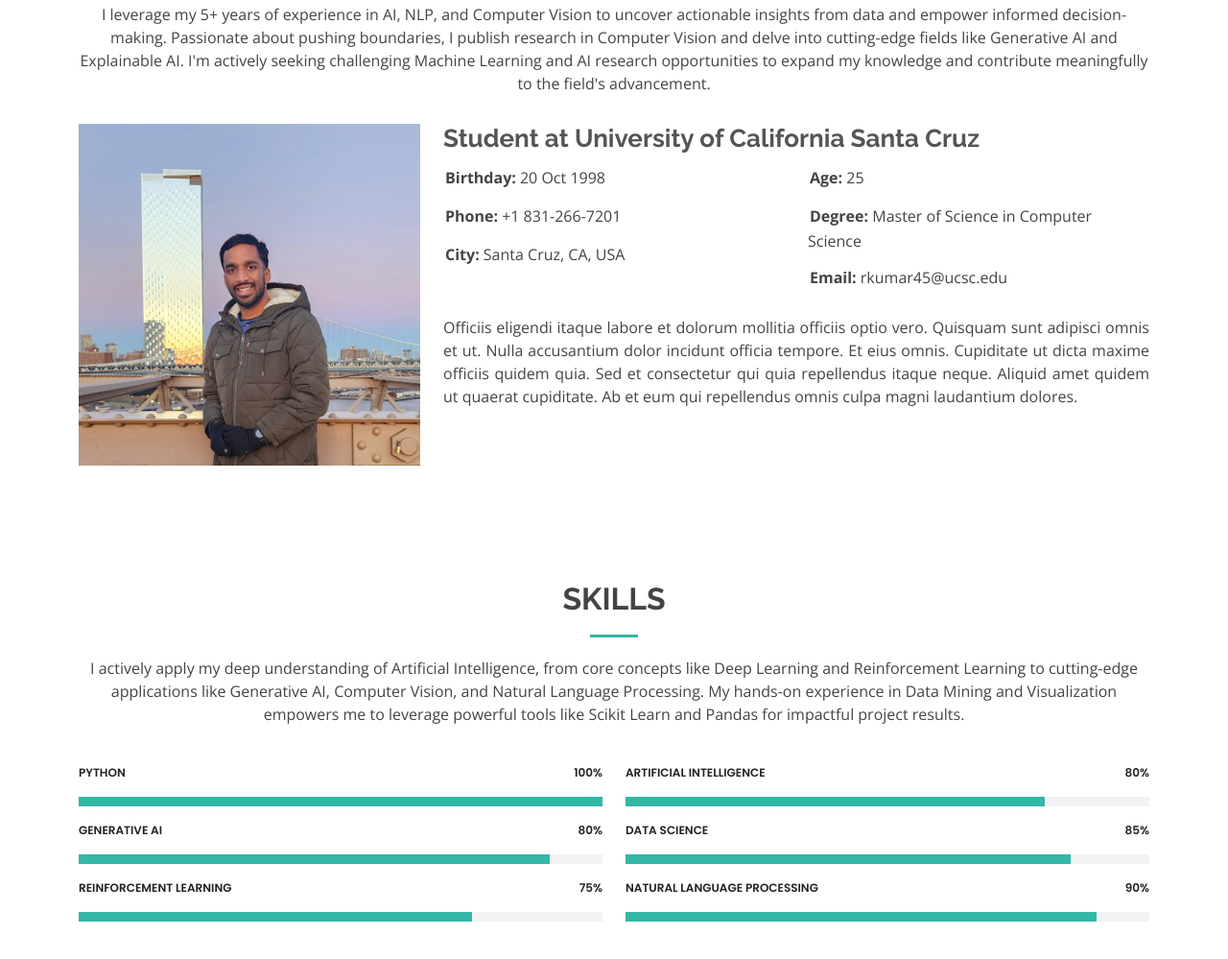
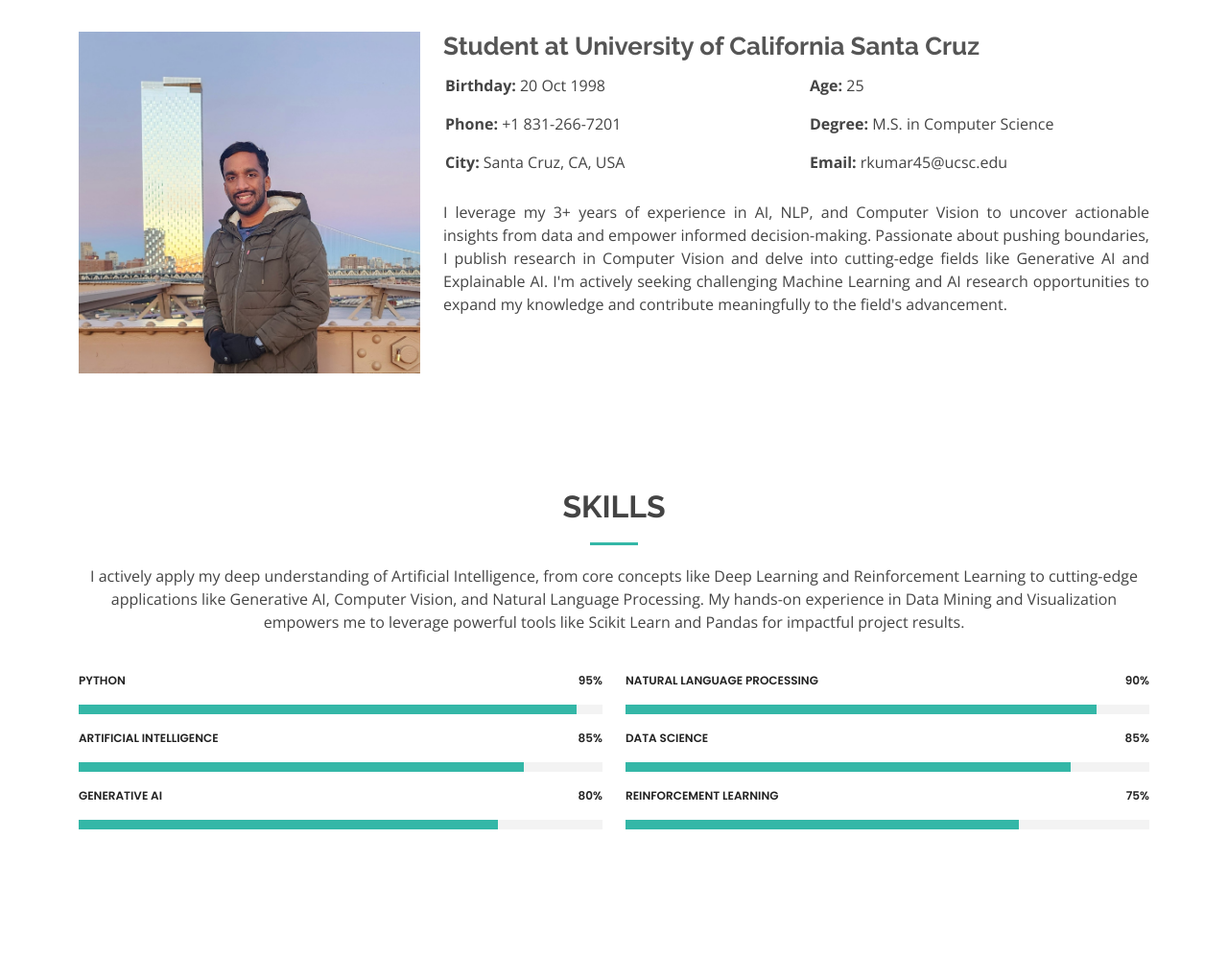
Before and after one commit to RitheshKumar98/Portfolio, a plain HTML site: page about.html in a window 1280 px wide. Shown: the part 185-1184 px from the top of the page at 96% size. After the commit the page ends 1115 px from the top, so only its background shows below. Drawn offline with nearby package versions, Linux system fonts and the light colour scheme.

Commit message:
Some more updates on the text and layout

```diff
--- a/about.html
+++ b/about.html
@@ -62,13 +62,13 @@
 
         <div class="section-title">
           <h2>About</h2>
-          <p>I leverage my 5+ years of experience in AI, NLP, and Computer Vision to uncover actionable insights from data and empower informed decision-making. Passionate about pushing boundaries, I publish research in Computer Vision and delve into cutting-edge fields like Generative AI and Explainable AI. I'm actively seeking challenging Machine Learning and AI research opportunities to expand my knowledge and contribute meaningfully to the field's advancement.</p>
         </div>
 
         <div class="row">
           <div class="col-lg-4">
             <img src="assets/img/about.jpg" class="img-fluid" alt="">
           </div>
+
           <div class="col-lg-8 pt-4 pt-lg-0 content">
             <h3>Student at University of California Santa Cruz</h3>
 
@@ -83,15 +83,12 @@
               <div class="col-lg-6">
                 <ul>
                   <li><i class="bi bi-rounded-right"></i> <strong>Age:</strong> 25</li>
-                  <li><i class="bi bi-rounded-right"></i> <strong>Degree:</strong> Master of Science in Computer Science</li>
+                  <li><i class="bi bi-rounded-right"></i> <strong>Degree:</strong> M.S. in Computer Science</li>
                   <li><i class="bi bi-rounded-right"></i> <strong>Email:</strong> rkumar45@ucsc.edu</li>
                 </ul>
               </div>
             </div>
-            <p>
-              Officiis eligendi itaque labore et dolorum mollitia officiis optio vero. Quisquam sunt adipisci omnis et ut. Nulla accusantium dolor incidunt officia tempore. Et eius omnis.
-              Cupiditate ut dicta maxime officiis quidem quia. Sed et consectetur qui quia repellendus itaque neque. Aliquid amet quidem ut quaerat cupiditate. Ab et eum qui repellendus omnis culpa magni laudantium dolores.
-            </p>
+            <p>I leverage my 3+ years of experience in AI, NLP, and Computer Vision to uncover actionable insights from data and empower informed decision-making. Passionate about pushing boundaries, I publish research in Computer Vision and delve into cutting-edge fields like Generative AI and Explainable AI. I'm actively seeking challenging Machine Learning and AI research opportunities to expand my knowledge and contribute meaningfully to the field's advancement.</p>
           </div>
         </div>
 
@@ -99,7 +96,7 @@
     </section>
 
     <section id="skills" class="skills">
-      <div class="container" data-aos="fade-up">
+      <div class="container">
 
         <div class="section-title">
           <h2>Skills</h2>
@@ -111,23 +108,23 @@
           <div class="col-lg-6">
 
             <div class="progress">
-              <span class="skill"> Python <i class="val">100%</i></span>
+              <span class="skill"> Python <i class="val">95%</i></span>
               <div class="progress-bar-wrap">
-                <div class="progress-bar" role="progressbar" aria-valuenow="100" aria-valuemin="0" aria-valuemax="100"></div>
+                <div class="progress-bar" role="progressbar" aria-valuenow="95" aria-valuemin="0" aria-valuemax="100"></div>
+              </div>
+            </div>
+
+            <div class="progress">
+              <span class="skill"> Artificial Intelligence <i class="val">85%</i></span>
+              <div class="progress-bar-wrap">
+                <div class="progress-bar" role="progressbar" aria-valuenow="85" aria-valuemin="0" aria-valuemax="100"></div>
               </div>
             </div>
 
             <div class="progress">
               <span class="skill"> Generative AI <i class="val">80%</i></span>
               <div class="progress-bar-wrap">
-                <div class="progress-bar" role="progressbar" aria-valuenow="90" aria-valuemin="0" aria-valuemax="100"></div>
-              </div>
-            </div>
-
-            <div class="progress">
-              <span class="skill"> Reinforcement Learning <i class="val">75%</i></span>
-              <div class="progress-bar-wrap">
-                <div class="progress-bar" role="progressbar" aria-valuenow="75" aria-valuemin="0" aria-valuemax="100"></div>
+                <div class="progress-bar" role="progressbar" aria-valuenow="80" aria-valuemin="0" aria-valuemax="100"></div>
               </div>
             </div>
 
@@ -136,9 +133,9 @@
           <div class="col-lg-6">
 
             <div class="progress">
-              <span class="skill"> Artificial Intelligence <i class="val">80%</i></span>
+              <span class="skill"> Natural Language Processing <i class="val">90%</i></span>
               <div class="progress-bar-wrap">
-                <div class="progress-bar" role="progressbar" aria-valuenow="80" aria-valuemin="0" aria-valuemax="100"></div>
+                <div class="progress-bar" role="progressbar" aria-valuenow="90" aria-valuemin="0" aria-valuemax="100"></div>
               </div>
             </div>
 
@@ -150,11 +147,13 @@
             </div>
 
             <div class="progress">
-              <span class="skill"> Natural Language Processing <i class="val">90%</i></span>
+              <span class="skill"> Reinforcement Learning <i class="val">75%</i></span>
               <div class="progress-bar-wrap">
-                <div class="progress-bar" role="progressbar" aria-valuenow="90" aria-valuemin="0" aria-valuemax="100"></div>
+                <div class="progress-bar" role="progressbar" aria-valuenow="75" aria-valuemin="0" aria-valuemax="100"></div>
               </div>
             </div>
+
+
 
           </div>
 
```
Also changed, not shown: resume.html (+6 -4 lines).
